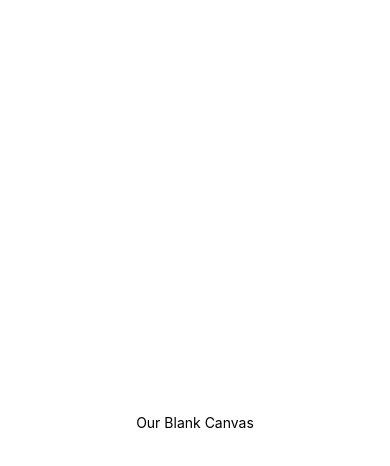
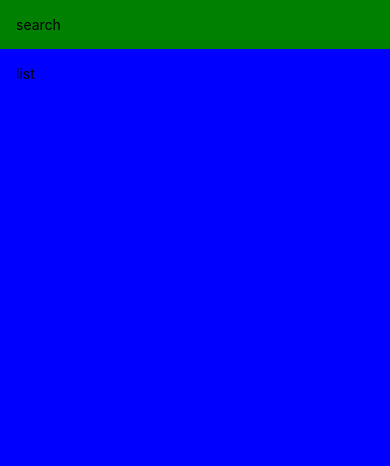
Before and after one commit to Mohau-Comfort/eKasiFontein, a React Native app: screen / in a window 390 px wide. Shown: the top 466 px of the page. Built offline with nearby package versions, Linux system fonts and the light colour scheme.

Commit message:
added new libraries

```diff
--- a/App.js
+++ b/App.js
@@ -1,14 +1,33 @@
-import { StatusBar } from 'expo-status-bar';
-import { StyleSheet, Text, View } from 'react-native';
+/* eslint-disable react/react-in-jsx-scope */
+import { StatusBar as ExpoStatusbar } from "expo-status-bar";
+import { StyleSheet, StatusBar, Text, View, SafeAreaView } from "react-native";
 
 export default function App() {
   return (
-    <View  style={{flex:1, alignItems: 'center', justifyContent:'center'}}>
-      <Text>Our Blank Canvas</Text>
-    </View>
+    <>
+      <SafeAreaView style={styles.container}>
+        <View style={styles.search}>
+          <Text>search</Text>
+        </View>
+        <View style={styles.list}>
+          <Text>list</Text>
+        </View>
+      </SafeAreaView>
+      <ExpoStatusbar style="auto" />
+    </>
   );
 }
 
 const styles = StyleSheet.create({
+  container: {
+    flex: 1,
+    marginTop: StatusBar.currentHeight,
+  },
 
+  search: {
+    padding: 16,
+    backgroundColor: "green",
+  },
+
+  list: { flex: 1, padding: 16, backgroundColor: "blue" },
 });
--- a/babel.config.js
+++ b/babel.config.js
@@ -1,6 +1,6 @@
-module.exports = function(api) {
+module.exports = function (api) {
   api.cache(true);
   return {
-    presets: ['babel-preset-expo'],
+    presets: ["babel-preset-expo"],
   };
 };
--- a/package.json
+++ b/package.json
@@ -6,11 +6,15 @@
     "start": "expo start",
     "android": "expo start --android",
     "ios": "expo start --ios",
-    "web": "expo start --web"
+    "web": "expo start --web",
+    "lint" : "eslint . --ext .js"
   },
   "dependencies": {
+    "@react-native-community/eslint-config": "^3.2.0",
+    "eslint": "^8.27.0",
     "expo": "~47.0.3",
     "expo-status-bar": "~1.4.2",
+    "prettier": "^2.7.1",
     "react": "18.1.0",
     "react-native": "0.70.5"
   },
```
Also changed, not shown: 2 other files (tests, documents, lock files or other folders).
